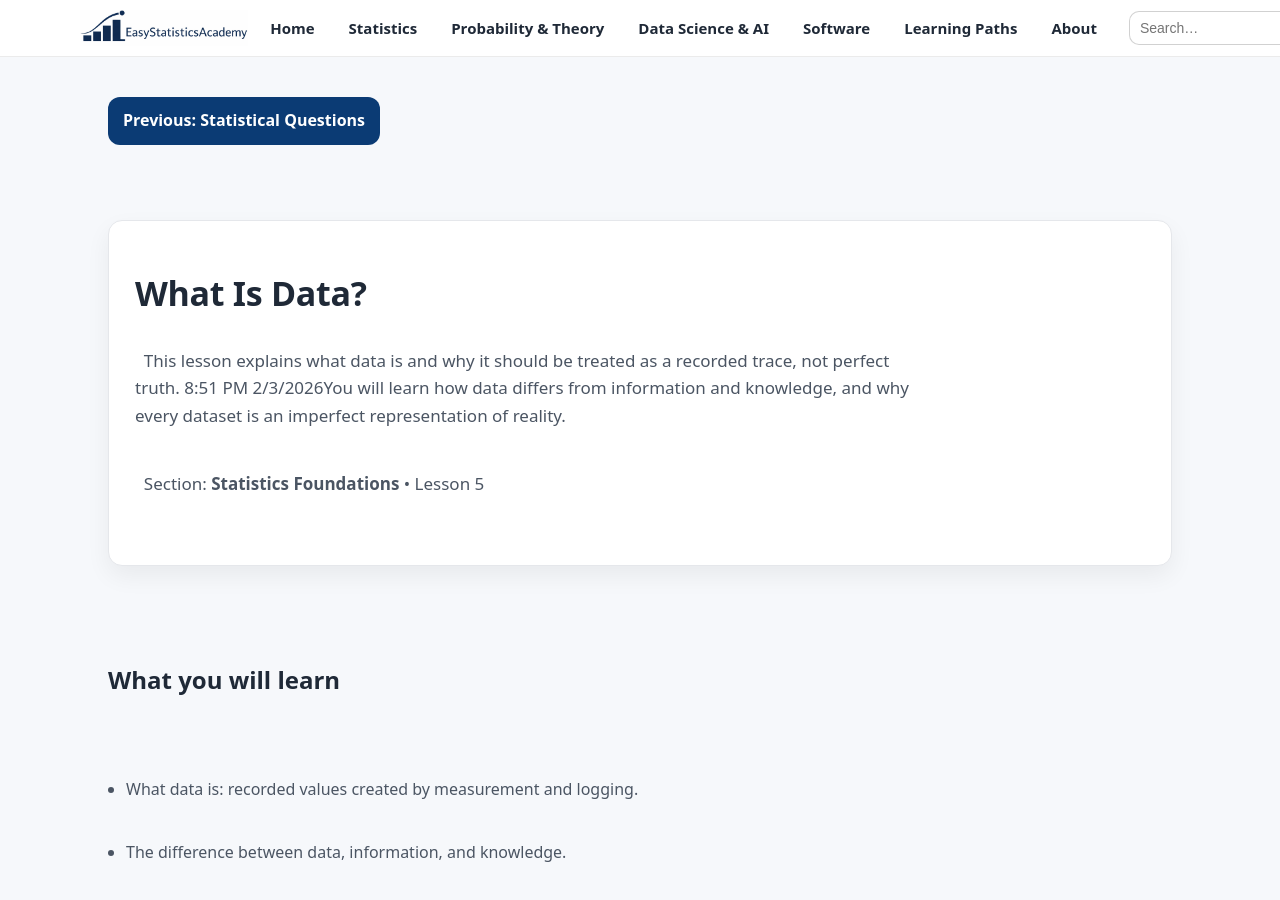
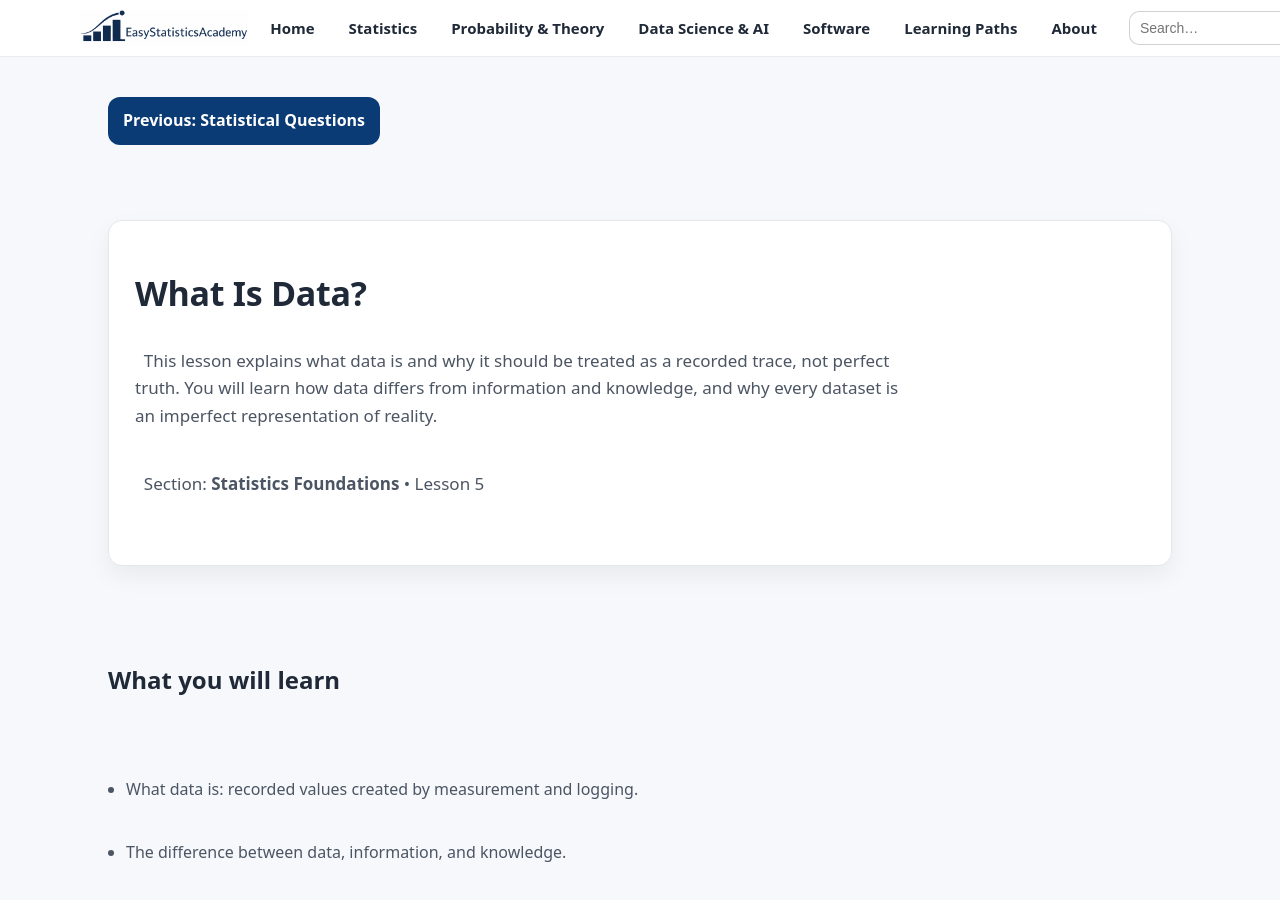
Before and after one commit to ammar-homaida-statistics/easystatisticsacademy, a Jekyll site: the page built from foundations/what-is-data/index.md, in a window 1280 px wide and 900 px high. Built offline with Jekyll 4.4.1, drawn with Linux system fonts in a browser that asks for light colours.

Commit message:
Update index.md

```diff
--- a/foundations/what-is-data/index.md
+++ b/foundations/what-is-data/index.md
@@ -38,7 +38,7 @@ lesson\_order: 5
 
 &nbsp;   <p>
 
-&nbsp;     This lesson explains what data is and why it should be treated as a recorded trace, not perfect truth. 8:51 PM 2/3/2026You will               learn how data differs from information and knowledge, and why every dataset is an imperfect representation of reality.
+&nbsp;     This lesson explains what data is and why it should be treated as a recorded trace, not perfect truth. You will learn how data differs from information and knowledge, and why every dataset is an imperfect representation of reality.
 
 &nbsp;   </p>
 
```
